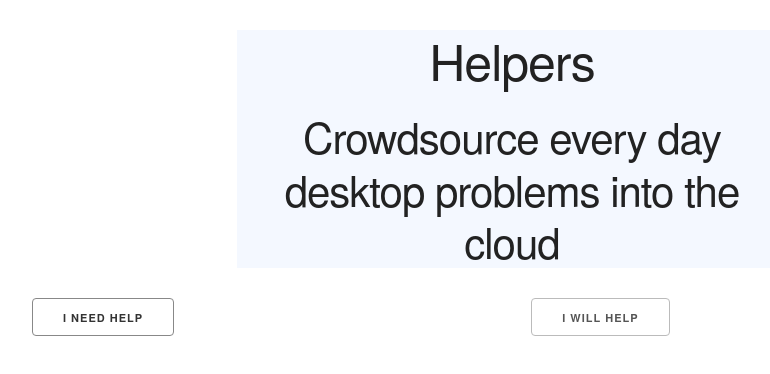
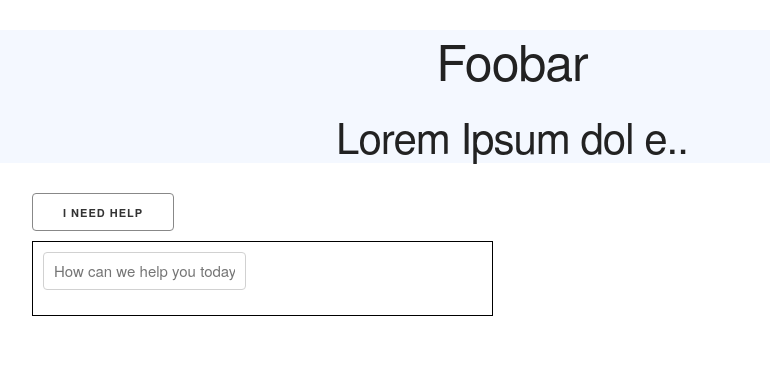
Before and after one commit to the-helpers/helpers, a browser extension: page public/splash.html in a window 1280 px wide. Both pictures are taken after a click on the button "I NEED HELP". Shown: the whole page, without its empty margins (128-898 px from the left). Drawn offline with nearby package versions, Linux system fonts and the light colour scheme; some packages are replaced by stand-ins of ours; files that its build step writes are made by us from their sources.

Commit message:
program logic for UI-flow, show/hide buttons, etc..

```diff
--- a/app/js/controllers.js
+++ b/app/js/controllers.js
@@ -1,6 +1,6 @@
 "use strict";
 
-var helpersApp = angular.module('helpersApp', []);
+var helpersApp = angular.module('helpersApp', ['ngAnimate']);
 
 helpersApp.controller('AskCtrl', function ($scope, $http) {
   $scope.hint = "How can we help you today?";
--- a/bower.json
+++ b/bower.json
@@ -21,6 +21,7 @@
     "tests"
   ],
   "dependencies": {
-    "angular": "~1.4.8"
-  }
+    "angular": "~1.4.8",
+    "angular-animate": "^1.4.8"
 }
+}
--- a/public/css/helpers.css
+++ b/public/css/helpers.css
@@ -1,6 +1,28 @@
-#titlebox {
+/* ************
+ * Static stuff
+ * ************ */
+ #titlebox {
   margin: 30px auto;
-  width: 43%;
+  width: 83%;
   text-align: center;
   background-color: #F4F8FF;
 }
+
+
+/* ***************
+ * Animation stuff
+ * *************** */
+.sample-show-hide {
+  padding:10px;
+  border:1px solid black;
+  background:white;
+}
+
+.sample-show-hide {
+  -webkit-transition:all linear 0.5s;
+  transition:all linear 0.5s;
+}
+
+.sample-show-hide.ng-hide {
+  opacity:0;
+}
--- a/public/splash.html
+++ b/public/splash.html
@@ -4,6 +4,7 @@
   <meta charset="UTF-8">
   <title>Helpers</title>
   <script src="https://ajax.googleapis.com/ajax/libs/angularjs/1.4.5/angular.min.js"></script>
+  <script src="https://ajax.googleapis.com/ajax/libs/angularjs/1.4.5/angular-animate.min.js"></script>
   <script src="js/all.js"></script>
   <link rel="stylesheet" type="text/css" href="css/normalize.css"/>
   <link rel="stylesheet" type="text/css" href="css/skeleton.css"/>
@@ -11,17 +12,34 @@
 </head>
 <body>
   <div id="titlebox">
-    <h1>Helpers</h1>
-    <h2>Crowdsource every day desktop problems into the cloud<h2>
+    <!--<h1>Helpers</h1>
+    <h2>Crowdsource every day desktop problems into the cloud<h2>-->
+      <h1>Foobar</h1>
+      <h2>Lorem Ipsum dol e..</h2>
   </div>
   <div class="container">
+    <div class="row" ng-init="showButtonLeft=true; showButtonRight=true; showHelpForm=false">
+
+
+      <div id="neededhelp" class="one-half column" ng-show="showButtonLeft">
+        <button ng-click="showHelpForm=true; showButtonRight=false">I need help</button>
+      </div>
+
+
+      <div id="providehelp" class="one-half column" ng-show="showButtonRight">
+        <button>I want to help</button>
+      </div>
+    </div>
     <div class="row">
-      <div id="neededhelp" class="one-half column">
-        <button>I need help</button>
+      <div class="one-half column">
+        <div>
+          <section class="ask check-element sample-show-hide" ng-show="showHelpForm" ng-controller="AskCtrl">
+            <input type="text" placeholder="{{hint}}" ng-model="Question" ng-keydown="askQuestion($event)" />
+          </section>
+        </div>
+
       </div>
-      <div id="providehelp" class="one-half column">
-        <button>I will help</button>
-      </div>
+
     </div>
   </div>
 
```
